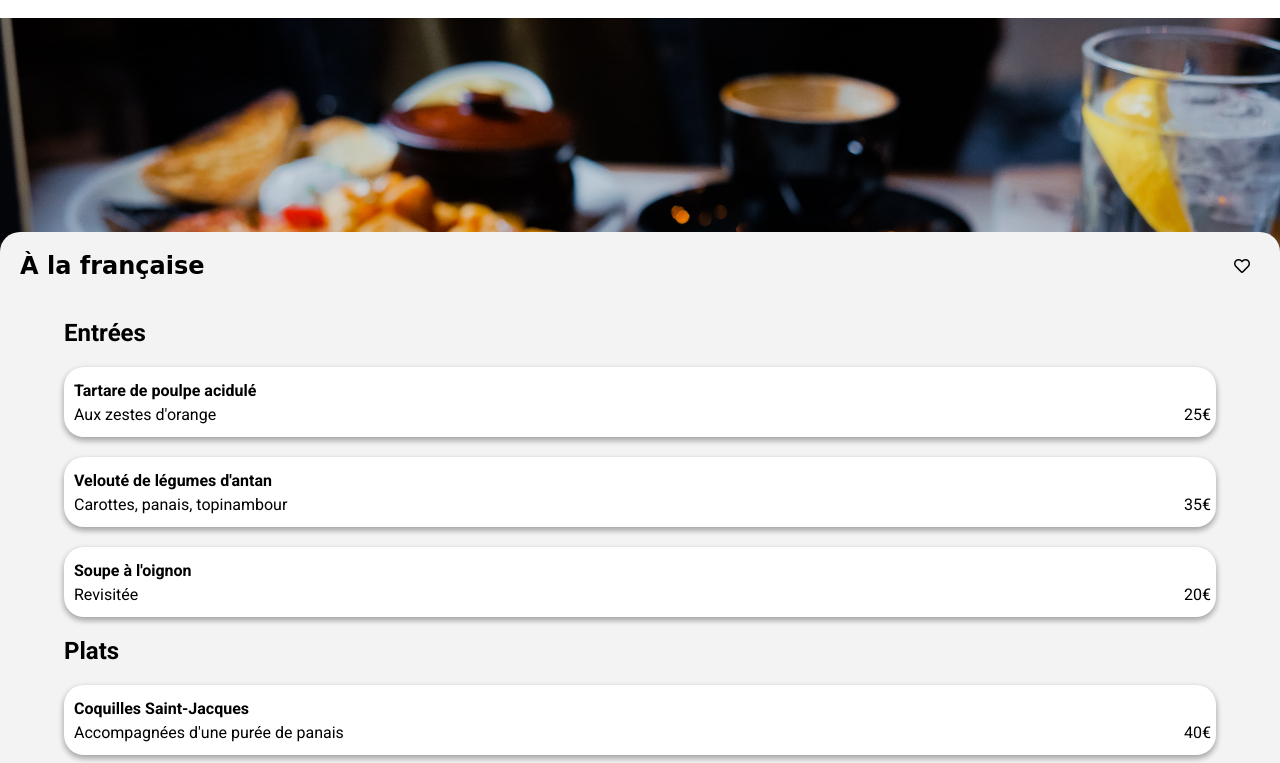
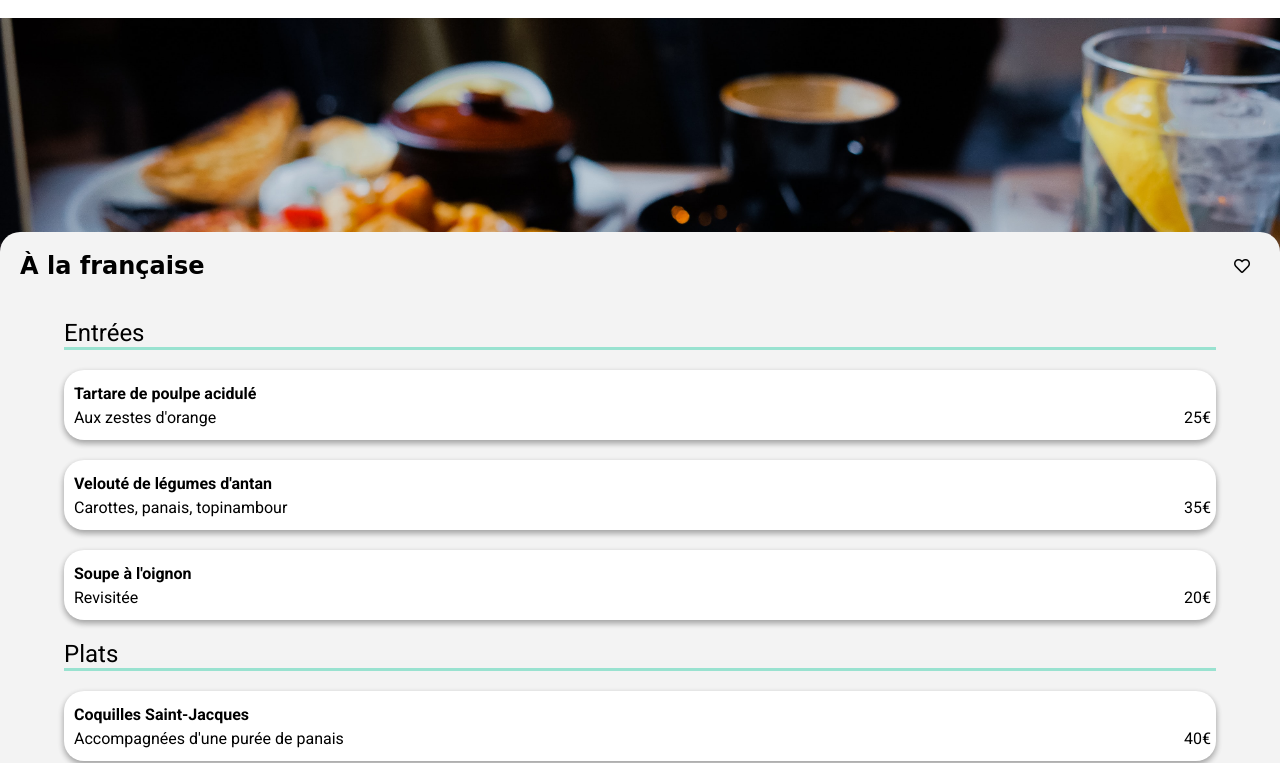
Before and after one commit to MeloFDC26/BrandonTschudi_3_18102021, a website: page menu-a-la-francaise/index.html in a window 1280 px wide. Shown: the part 57-820 px from the top of the page. Drawn offline with Linux system fonts and the light colour scheme; a web font is replaced by a local one.

Commit message:
border-bottom h2 menu

```diff
--- a/sass/pages/menu.scss
+++ b/sass/pages/menu.scss
@@ -44,5 +44,7 @@ header .box_header{
     }
     & .type_plat{
         text-align: left !important;
+        font-weight: unset !important;
+        border-bottom: 3px solid $color-tertiary;
     }
 }
```
Also changed, not shown: public/css/pages/menu.css, 1 other file.
